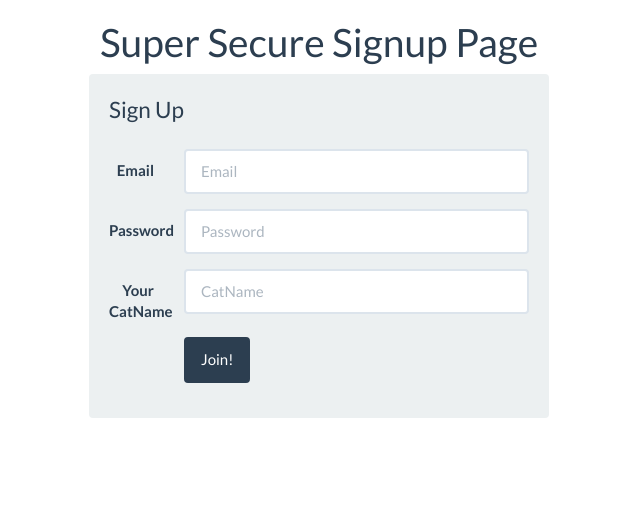
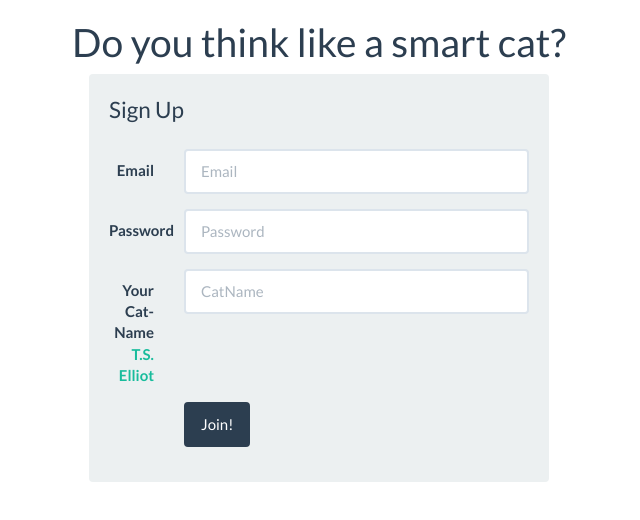
Before and after one commit to dempseyc/thinking-cat, a website: page views/signup/index.html in a window 1280 px wide. Shown: the whole page, without its empty margins (321-961 px from the left). Drawn offline with Linux system fonts and the light colour scheme; a web font is replaced by a local one.

Commit message:
small changes

```diff
--- a/views/signup/index.html
+++ b/views/signup/index.html
@@ -8,7 +8,7 @@
   <body>
     <div class="main-container">
       <div class="border-container">
-        <h1>Super Secure Signup Page</h1>
+        <h1>Do you think like a smart cat?</h1>
         <div class="col-lg-6 center-block">
           <div class="well bs-component">
             <form class="form-horizontal" action="/signup" method="post">
@@ -27,7 +27,10 @@
                   </div>
                 </div>
                 <div class="form-group">
-                  <label for="inputCatName" class="col-lg-2 control-label">Your CatName</label>
+                  <label for="inputCatName" class="col-lg-2 control-label">Your Cat-Name
+                  <a href="https://allpoetry.com/The-Naming-Of-Cats">T.S. Elliot</a>
+
+                  </label>
                   <div class="col-lg-10">
                     <input name="catname" type="text" class="form-control" id="inputCatName" placeholder="CatName">
                   </div>
```
